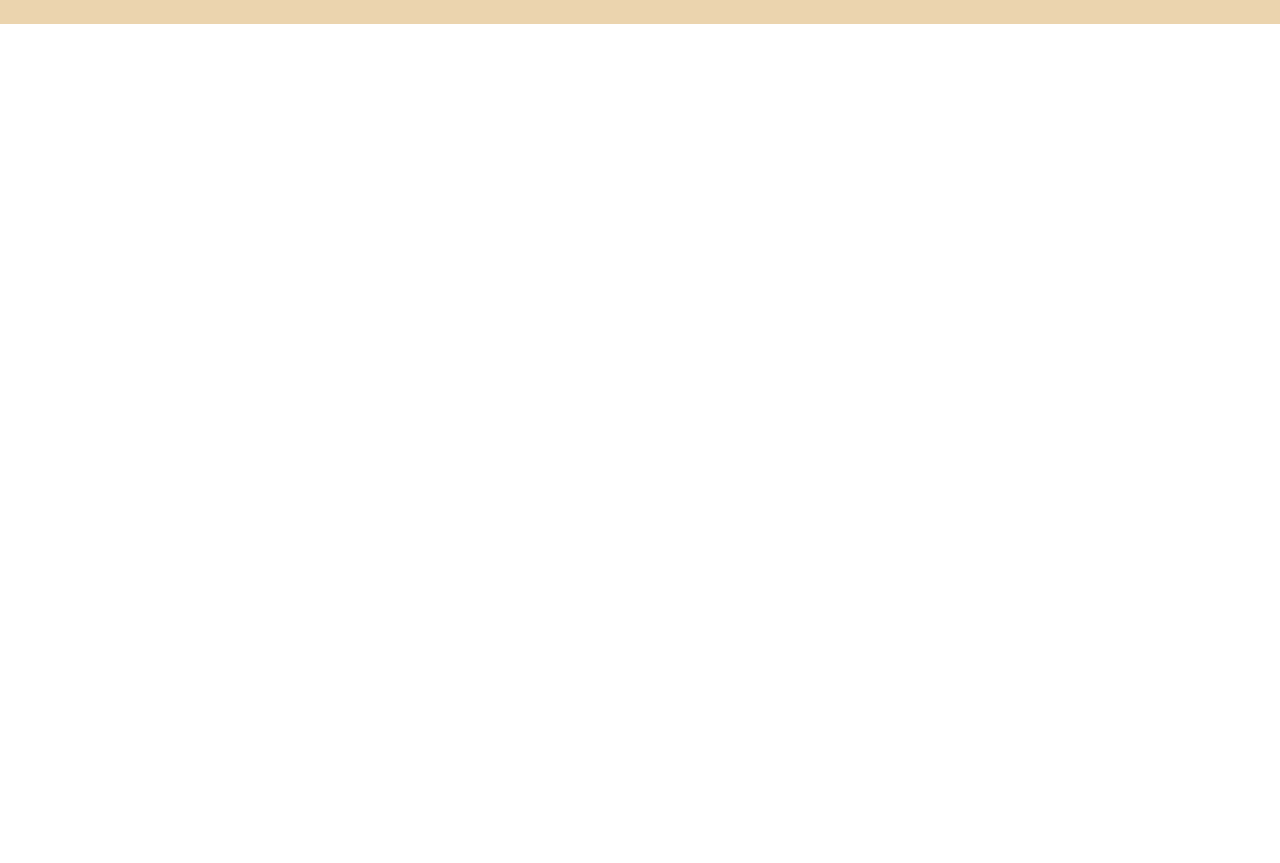
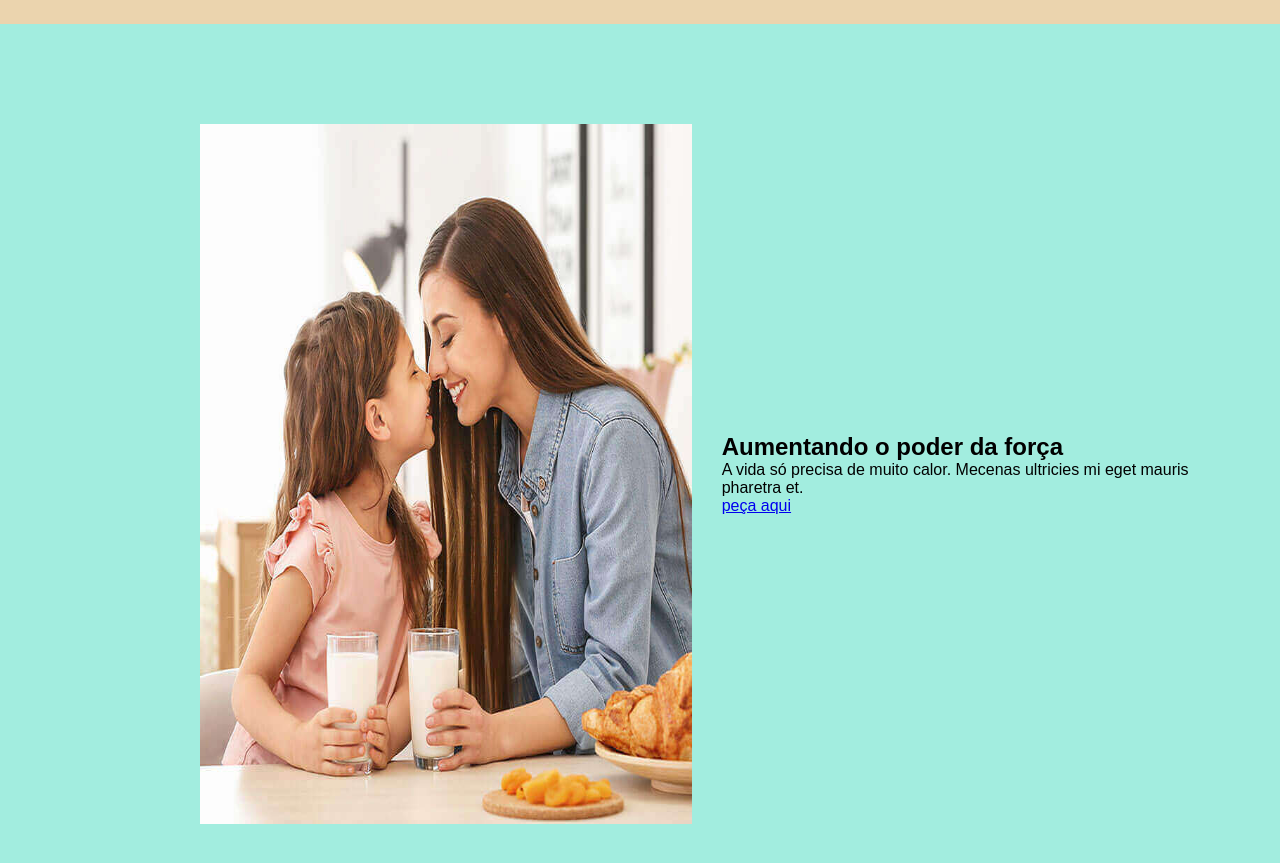
Before and after one commit to andreluizcnunes/cloneMilmaa, a plain HTML site: page index.html in a window 1280 px wide. Shown: the part 71-934 px from the top of the page. Before the commit the page ends 800 px from the top, so only its background shows below. Drawn offline with Linux system fonts and the light colour scheme.

Commit message:
desenvolvimento da hero home

```diff
--- a/assets/css/style.css
+++ b/assets/css/style.css
@@ -1,10 +1,19 @@
+/* RESET CSS */
 * {
   margin: 0;
   padding: 0;
   box-sizing: border-box;
-  font-family: sans-serif;
+  font-family: sans-serif, helvetica;
 }
 
+body {
+  max-width: 1360px;
+  margin: 0 auto;
+  background-color: #A2EDDF;
+}
+
+
+/* START HEADER */
 .header_container {
   display: flex;
   justify-content: space-between;
@@ -61,3 +70,32 @@
   display: block;
   width: 100%;
 }
+
+/* START MAIN */
+
+.main_container{
+  width: 100%;
+}
+
+/* START HERO */
+.hero_container {
+  width: 100%;
+  display: flex;
+  gap: 30px;
+  justify-content: center;
+  align-items: center;
+  padding-top: 100px;
+  padding-bottom: 100px;
+  padding-right: 50px;
+  padding-left: 200px;
+}
+
+.hero_figure{
+  width: 535px;
+  height: 700px;
+}
+
+.hero_figure img {
+  width: 100%;
+  height: 100%;
+}
--- a/index.html
+++ b/index.html
@@ -8,14 +8,16 @@
     <title>Milmaa</title>
   </head>
   <body>
+    <!-- é o nosso header do site ou menu de navegação -->
     <header class="header_container">
+      <!-- logo do site -->
       <a href="#" class="logo_menu">
         <img
           src="./assets/img/Milmaa-logo.webp"
           alt="Essa imagem é uma logo da empresa Milmaa"
         />
       </a>
-
+      <!-- menu de navegação do site -->
       <nav class="navbar_container">
         <ul class="menu">
           <li class="item_menu">
@@ -32,7 +34,7 @@
           </li>
         </ul>
       </nav>
-
+      <!-- container de icones do site -->
       <div class="icon-container">
         <a class="item-icon" href="#">
           <img
@@ -56,5 +58,28 @@
         </a>
       </div>
     </header>
+
+    <!-- corpo do conteudo do site -->
+    <main class="main_container">
+      <!-- div apelidada de figure para segurar nossa imagem no site -->
+      <section class="hero_container">
+        <figure class="hero_figure">
+          <img
+            src="./assets/img/mae_e_filha.jpg"
+            alt="Imagem de uma mãe com sua filha tomando leite"
+          >
+        </figure>
+
+        <div class="content_container_hero">
+          <h1>Aumentando o poder da força</h1>
+          <p>A vida só precisa de muito calor. Mecenas ultricies mi eget mauris pharetra et.</p>
+          <a href="http://">peça aqui</a>
+        </div>
+
+
+      </section>
+
+    </main>
+
   </body>
 </html>
```
Also changed, not shown: assets/img/mae_e_filha.jpg (added).
